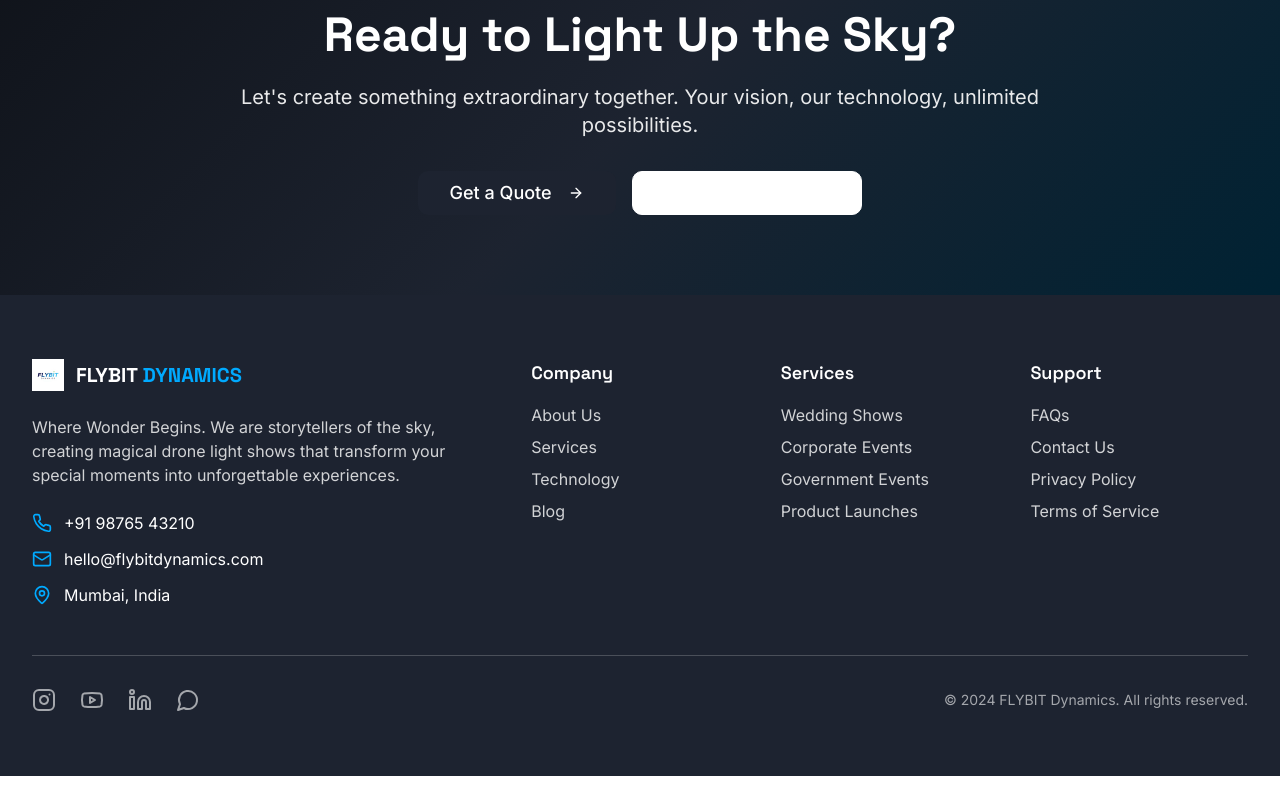
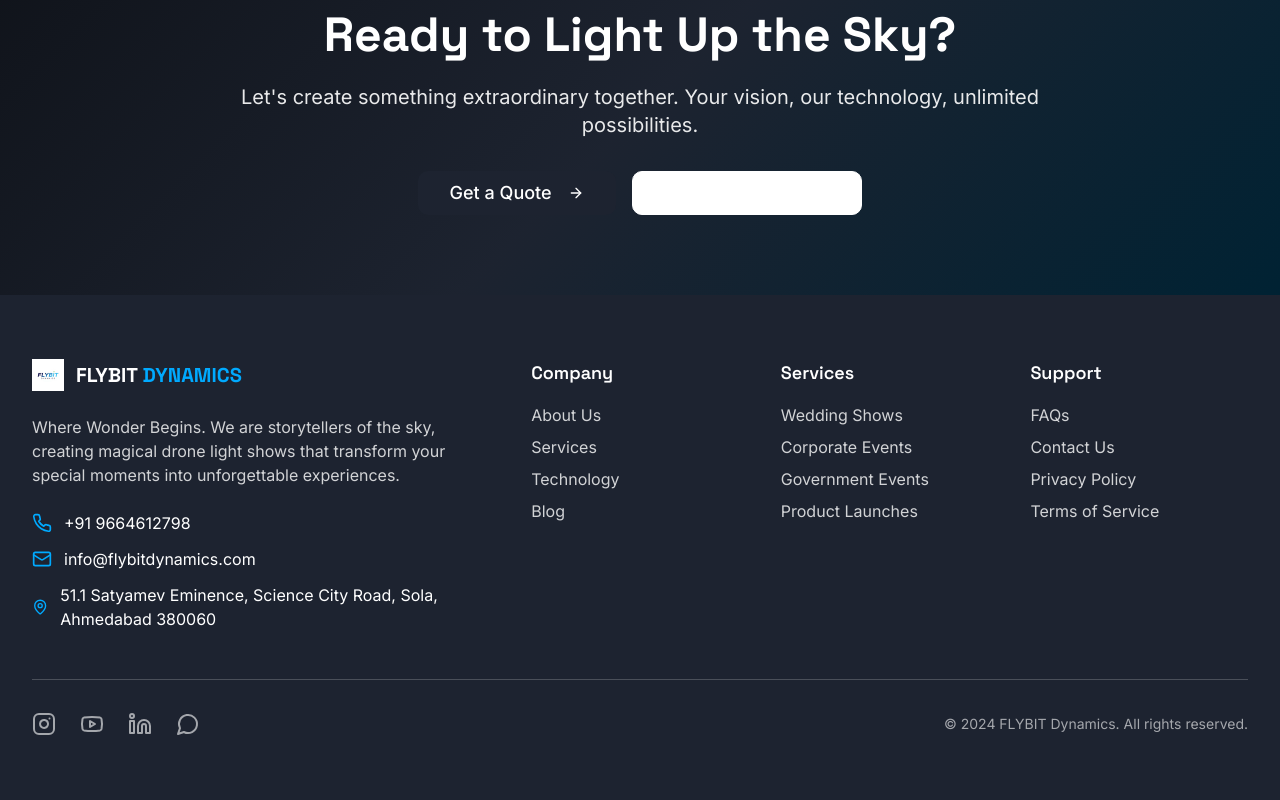
Before and after one commit to Himanshusinh/flybitdynamics1, a React (Vite) app: page / in a window 1280 px wide. Shown: the part 2511-3311 px from the top of the page. Before the commit the page ends 3287 px from the top, so only its background shows below. Built offline with nearby package versions, Linux system fonts and the light colour scheme.

Commit message:
Update contact information
Update contact number, email, and address.

```diff
--- a/src/components/layout/footer.tsx
+++ b/src/components/layout/footer.tsx
@@ -49,15 +49,15 @@ export function Footer() {
             <div className="space-y-3">
               <div className="flex items-center space-x-3">
                 <Phone className="w-5 h-5 text-primary" />
-                <span>+91 98765 43210</span>
+                <span>+91 9664612798</span>
               </div>
               <div className="flex items-center space-x-3">
                 <Mail className="w-5 h-5 text-primary" />
-                <span>hello@flybitdynamics.com</span>
+                <span>info@flybitdynamics.com</span>
               </div>
               <div className="flex items-center space-x-3">
                 <MapPin className="w-5 h-5 text-primary" />
-                <span>Mumbai, India</span>
+                <span>51.1 Satyamev Eminence, Science City Road, Sola, Ahmedabad 380060</span>
               </div>
             </div>
           </div>
--- a/src/pages/Contact.tsx
+++ b/src/pages/Contact.tsx
@@ -23,19 +23,19 @@ const contactInfo = [
   {
     icon: Phone,
     title: "Phone",
-    details: ["+91 98765 43210", "+91 98765 43211"],
+    details: ["+91 9664612798"],
     action: "Call Now"
   },
   {
     icon: Mail,
     title: "Email",
-    details: ["hello@flybitdynamics.com", "support@flybitdynamics.com"],
+    details: ["info@flybitdynamics.com"],
     action: "Send Email"
   },
   {
     icon: MapPin,
     title: "Location",
-    details: ["Mumbai, Maharashtra", "India"],
+    details: ["51.1 Satyamev Eminence, Science City Road", "Sola, Ahmedabad 380060"],
     action: "Get Directions"
   },
   {
@@ -173,7 +173,7 @@ export default function Contact() {
                         onChange={handleInputChange}
                         required
                         className="mt-2"
-                        placeholder="+91 98765 43210"
+                        placeholder="+91 9664612798"
                       />
                     </div>
                     <div>
@@ -318,7 +318,7 @@ export default function Contact() {
               Visit Our <span className="text-primary">Studio</span>
             </h2>
             <p className="text-xl text-muted-foreground">
-              Located in the heart of Mumbai, our studio is equipped with the latest drone technology and testing facilities.
+              Located in Ahmedabad, our studio is equipped with the latest drone technology and testing facilities.
             </p>
           </div>
 
@@ -347,7 +347,7 @@ export default function Contact() {
           <div className="flex flex-col sm:flex-row gap-4 justify-center">
             <Button size="lg" variant="secondary" className="text-lg px-8 py-4">
               <Phone className="mr-2 w-5 h-5" />
-              Call Now: +91 98765 43210
+              Call Now: +91 9664612798
             </Button>
             <Button size="lg" variant="outline" className="text-white border-white hover:bg-white hover:text-black text-lg px-8 py-4">
               <MessageCircle className="mr-2 w-5 h-5" />
```
